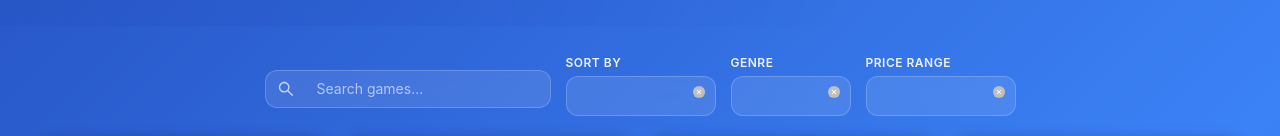
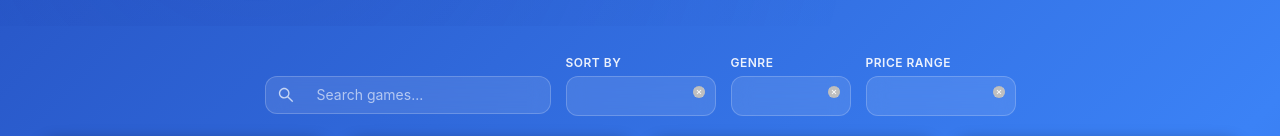
Before and after one commit to Blyn04/gamenation, a React (Create React App) app: page /browse in a window 1280 px wide. Shown: the part 774-910 px from the top of the page. Built offline with nearby package versions, Linux system fonts and the light colour scheme.

Commit message:
SEARCH INPUT MARGIN FIX

```diff
--- a/src/styles/componentsStyle/AllProducts.css
+++ b/src/styles/componentsStyle/AllProducts.css
@@ -248,6 +248,7 @@
   backdrop-filter: blur(10px);
   transition: all 0.3s ease;
   min-width: 250px;
+  top: 6px;
 }
 
 .allproducts-search-container:hover {
```
